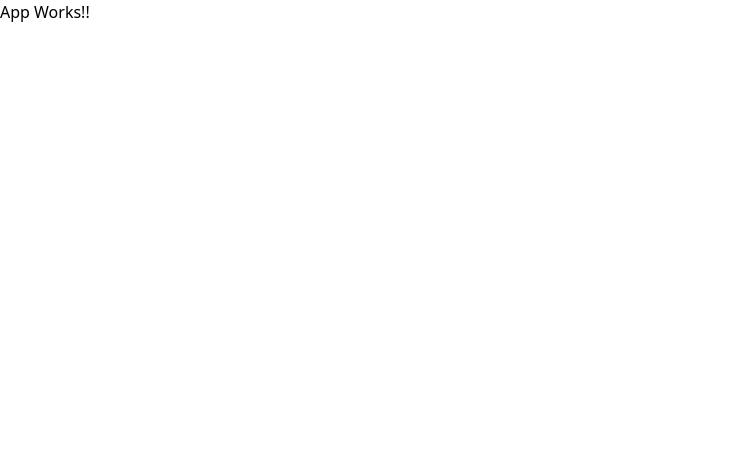
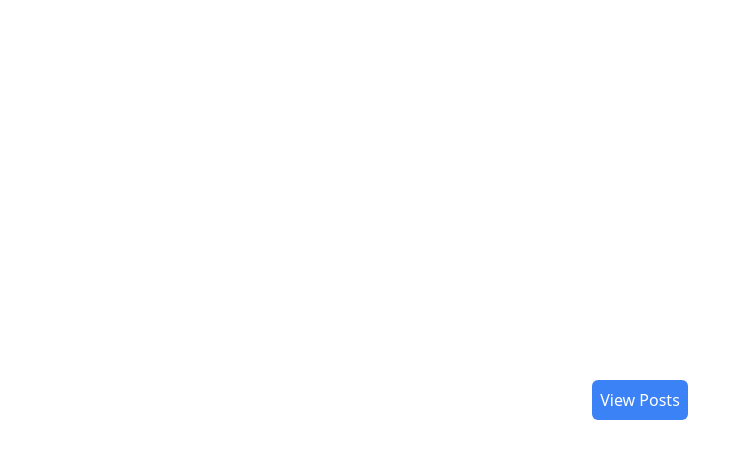
Before and after one commit to DuxEva/angular-api-master, an Angular app: page / in a window 1280 px wide. Shown: the top 458 px of the page, without its empty margins (0-751 px from the left). Built offline with nearby package versions, Linux system fonts and the light colour scheme.

Commit message:
add a form to edit

```diff
--- a/src/app/app.component.html
+++ b/src/app/app.component.html
@@ -1,2 +1,12 @@
-<p>App Works!!</p>
+<div
+  class="h-screen w-screen flex justify-center items-center"
+  *ngIf="isFirstLoad"
+>
+  <button
+    (click)="onNavigatePosts()"
+    class="bg-blue-500 p-2 rounded-md text-white"
+  >
+    View Posts
+  </button>
+</div>
 <router-outlet></router-outlet>
--- a/src/app/app.component.ts
+++ b/src/app/app.component.ts
@@ -1,8 +1,18 @@
 import { Component } from '@angular/core';
+import { Router } from '@angular/router';
 
 @Component({
   selector: 'app-root',
   templateUrl: './app.component.html',
   styleUrl: './app.component.css',
 })
-export class AppComponent {}
+export class AppComponent {
+  isFirstLoad = true;
+
+  constructor(private route: Router) {}
+
+  onNavigatePosts() {
+    this.isFirstLoad = false;
+    this.route.navigate(['/posts']);
+  }
+}
--- a/src/app/pages/post-details/post-details.component.html
+++ b/src/app/pages/post-details/post-details.component.html
@@ -6,8 +6,11 @@
   >
     <h1 class="text-3xl font-bold mb-3 text-gray-900">{{ post.title }}</h1>
     <p class="text-gray-700 leading-relaxed mb-5">{{ post.body }}</p>
-    <div class="text-gray-500 text-sm">
-      <span class="font-medium">Posted by:</span> User ID {{ post.userId }}
+    <div class="text-gray-500 text-sm flex justify-between items-center">
+      <p>
+        <span class="font-medium">Posted by:</span> User ID {{ post.userId }}
+      </p>
+      <button class="bg-blue-500 p-2 rounded-md text-white">Edit Post</button>
     </div>
   </div>
 
```
